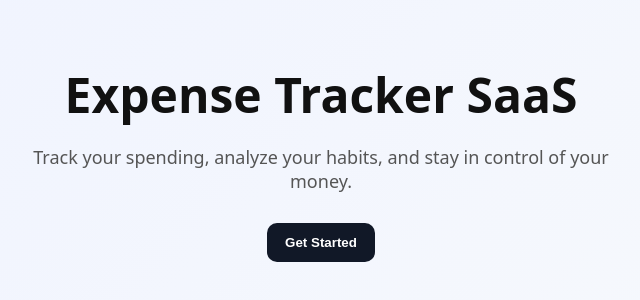
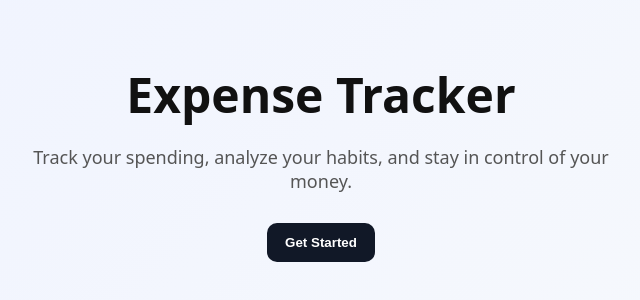
Before and after one commit to nickmertens-asaxx89/vercel-project, a Next.js app: page / in a window 1280 px wide. Shown: the part 254-554 px from the top of the page, without its empty margins (319-959 px from the left). Built offline with nearby package versions, Linux system fonts and the light colour scheme.

Commit message:
Updated naming

```diff
--- a/app/dashboard/layout.jsx
+++ b/app/dashboard/layout.jsx
@@ -27,7 +27,7 @@ export default function DashboardLayout({ children }) {
       }}>
 
         <div>
-          <h2 style={{ marginBottom: 30 }}>💰 Expense SaaS</h2>
+          <h2 style={{ marginBottom: 30 }}>Expense Tracker</h2>
 
           <nav style={{ display: "flex", flexDirection: "column", gap: 12 }}>
             <NavItem href="/dashboard" label="Overview" />
--- a/app/page.jsx
+++ b/app/page.jsx
@@ -11,7 +11,7 @@ export default function LandingPage() {
       <div style={styles.container}>
 
         <h1 style={styles.title}>
-          Expense Tracker SaaS
+          Expense Tracker
         </h1>
 
         <p style={styles.subtitle}>
```
